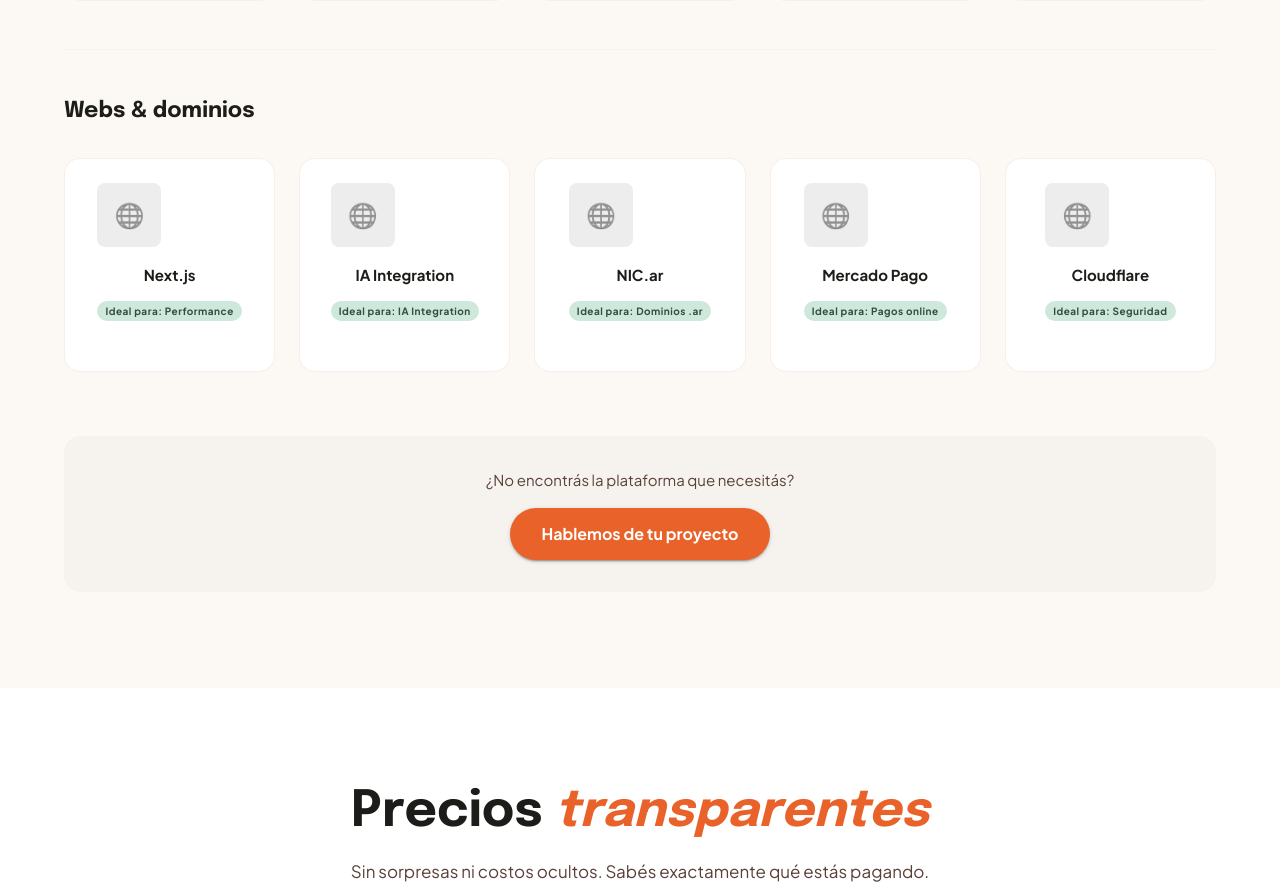
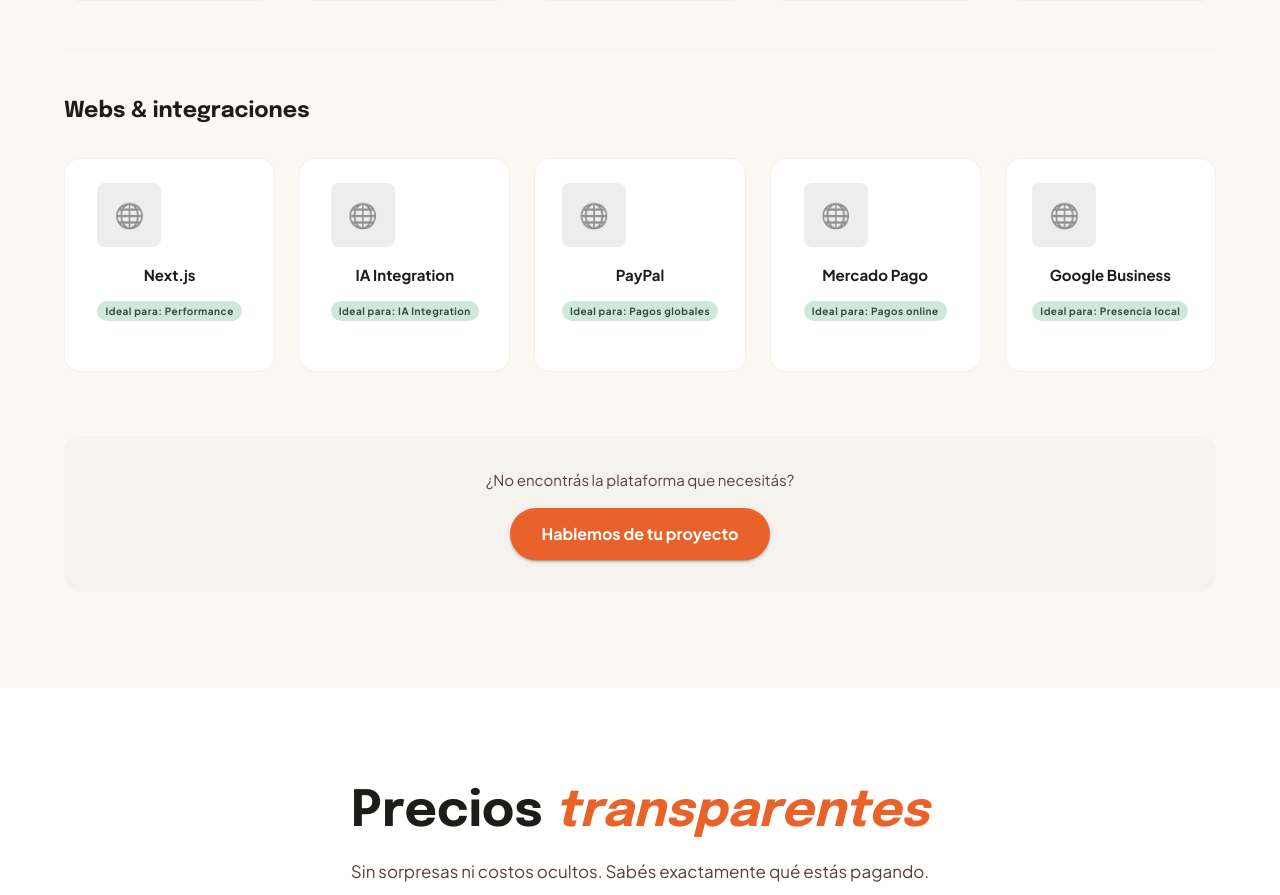
Before and after one commit to nicolascalvo73/mondi, a Next.js app: page / in a window 1280 px wide. Shown: the part 3593-4488 px from the top of the page. Built offline with nearby package versions, Linux system fonts and the light colour scheme; no server answers; what @mui/material-nextjs would draw is missing.

Commit message:
ADD: traducciones

```diff
--- a/messages/en.json
+++ b/messages/en.json
@@ -63,11 +63,11 @@
     }
   },
   "platforms": {
-    "title": "Platforms I",
-    "titleHighlight": "work with",
+    "title": "Platforms I work with",
+    "titleHighlight": "",
     "subtitle": "We choose the best technology for your project. Without tying you to a single option.",
-    "ecommerce": "Online stores",
-    "web": "Websites & domains",
+    "ecommerce": "E-commerce platforms",
+    "web": "Webs & integrations",
     "idealFor": "Ideal for",
     "stores": {
       "tiendanube": "Argentine SMEs",
@@ -79,9 +79,9 @@
     "webs": {
       "nextjs": "Performance",
       "wordpress": "IA Integration",
-      "nicar": ".ar domains",
+      "paypal": "Global payments",
       "mercadopago": "Online payments",
-      "cloudflare": "Security"
+      "googlebusiness": "Local presence"
     },
     "cta": {
       "question": "Can't find the platform you need?",
--- a/messages/es.json
+++ b/messages/es.json
@@ -67,7 +67,7 @@
     "titleHighlight": "trabajo",
     "subtitle": "Elegimos la mejor tecnología para tu proyecto. Sin atarte a una sola opción.",
     "ecommerce": "Tiendas online",
-    "web": "Webs & dominios",
+    "web": "Webs & integraciones",
     "idealFor": "Ideal para",
     "stores": {
       "tiendanube": "PyMEs argentinas",
@@ -79,9 +79,9 @@
     "webs": {
       "nextjs": "Performance",
       "wordpress": "IA Integration",
-      "nicar": "Dominios .ar",
+      "paypal": "Pagos globales",
       "mercadopago": "Pagos online",
-      "cloudflare": "Seguridad"
+      "googlebusiness": "Presencia local"
     },
     "cta": {
       "question": "¿No encontrás la plataforma que necesitás?",
--- a/messages/pt.json
+++ b/messages/pt.json
@@ -67,7 +67,7 @@
     "titleHighlight": "trabalho",
     "subtitle": "Escolhemos a melhor tecnologia para seu projeto. Sem amarrar você a uma única opção.",
     "ecommerce": "Lojas online",
-    "web": "Sites & domínios",
+    "web": "Sites & integrações",
     "idealFor": "Ideal para",
     "stores": {
       "tiendanube": "PMEs argentinas",
@@ -79,9 +79,9 @@
     "webs": {
       "nextjs": "Performance",
       "wordpress": "IA Integration",
-      "nicar": "Domínios .ar",
+      "paypal": "Pagamentos globais",
       "mercadopago": "Pagamentos online",
-      "cloudflare": "Segurança"
+      "googlebusiness": "Presença local"
     },
     "cta": {
       "question": "Não encontra a plataforma que precisa?",
--- a/src/components/sections/PlataformasSection.tsx
+++ b/src/components/sections/PlataformasSection.tsx
@@ -17,9 +17,9 @@ export default function PlataformasSection() {
   const webs = [
     { nombre: 'Next.js', ideal: t('platforms.webs.nextjs') },
     { nombre: 'IA Integration', ideal: t('platforms.webs.wordpress') },
-    { nombre: 'NIC.ar', ideal: t('platforms.webs.nicar') },
+    { nombre: 'PayPal', ideal: t('platforms.webs.paypal') },
     { nombre: 'Mercado Pago', ideal: t('platforms.webs.mercadopago') },
-    { nombre: 'Cloudflare', ideal: t('platforms.webs.cloudflare') },
+    { nombre: 'Google Business', ideal: t('platforms.webs.googlebusiness') },
   ]
   return (
     <Box
```
